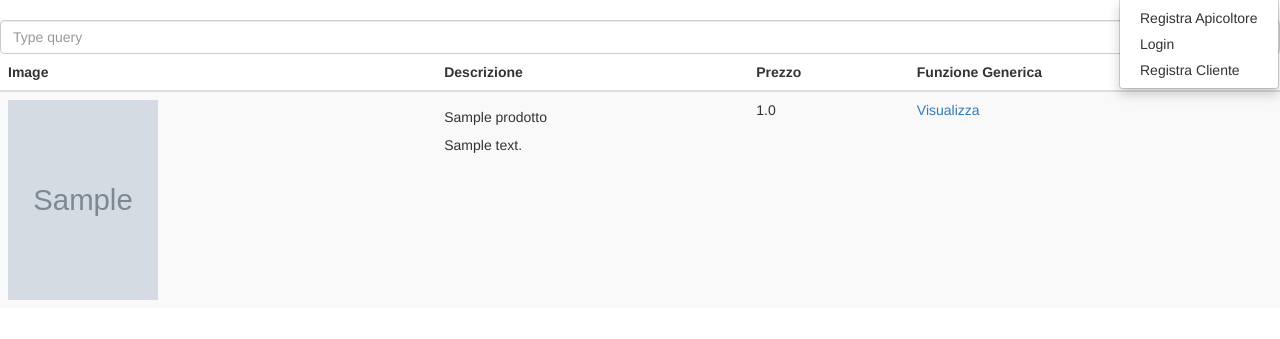
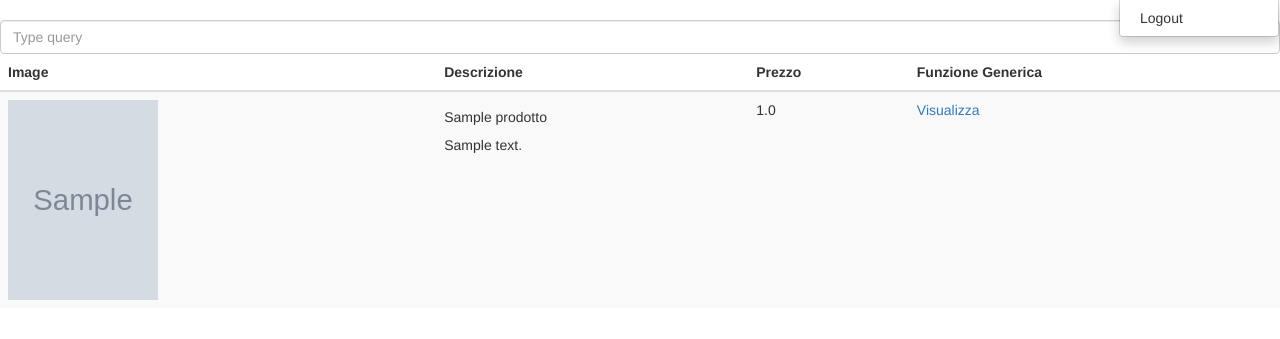
Before and after one commit to gianwario/BeeHave, a Flask app: page /catalogo_prod in a window 1280 px wide, after a click on "Area Utente". Shown: the part 52-391 px from the top of the page. Run offline with Flask 2, Linux system fonts and the light colour scheme; a user stored in the database is signed in; tables that the repository leaves empty hold one stand-in row (values such as "Sample post"); grey boxes marked "Sample" are stand-in pictures; parts of the project's set-up code (start-up, migrations or seed data) failed here and were passed over; some libraries are stand-ins or nearby versions.

Commit message:
Added login control to area utente

```diff
--- a/Website/flaskr/templates/base.html
+++ b/Website/flaskr/templates/base.html
@@ -27,10 +27,13 @@
     <ul class="nav navbar-nav navbar-right">
       <li class="dropdown"><a href="#" class="dropdown-toggle" data-toggle="dropdown"><span class="glyphicon glyphicon-user"></span>Area Utente</a>
        <ul class="dropdown-menu">
-          <li><a href="{{url_for('views.sigup_ap')}}">Registra Apicoltore</a></li>
-           <li><a href="{{url_for('views.loginpage')}}">Login</a></li>
-           <li><a href="#">Registra Cliente</a></li>
-
+           {% if not current_user.is_authenticated %}
+                <li><a href="{{url_for('views.sigup_ap')}}">Registra Apicoltore</a></li>
+                <li><a href="{{url_for('views.loginpage')}}">Login</a></li>
+                <li><a href="#">Registra Cliente</a></li>
+           {% else %}
+                <li><a href="{{url_for('gu.logout')}}">Logout</a></li>
+           {% endif %}
         </ul></li>
     </ul>
   </div>
```
